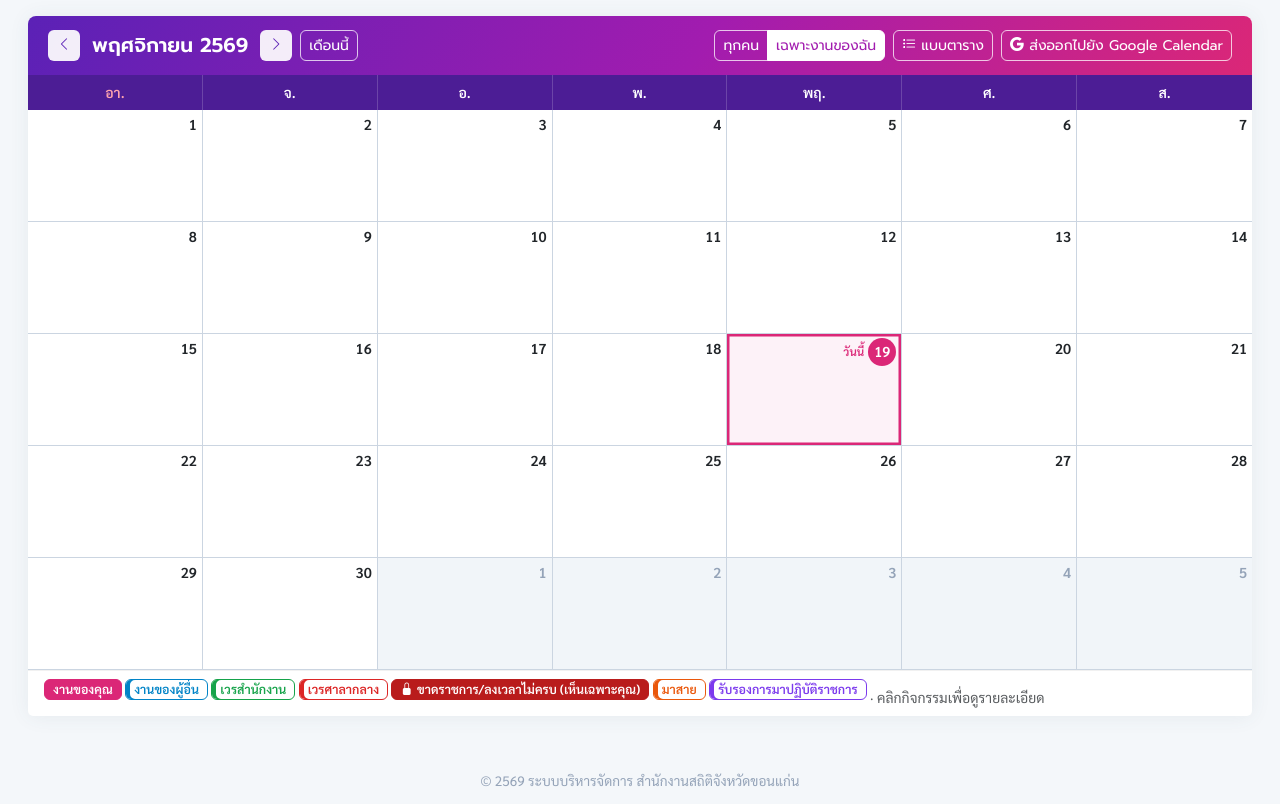
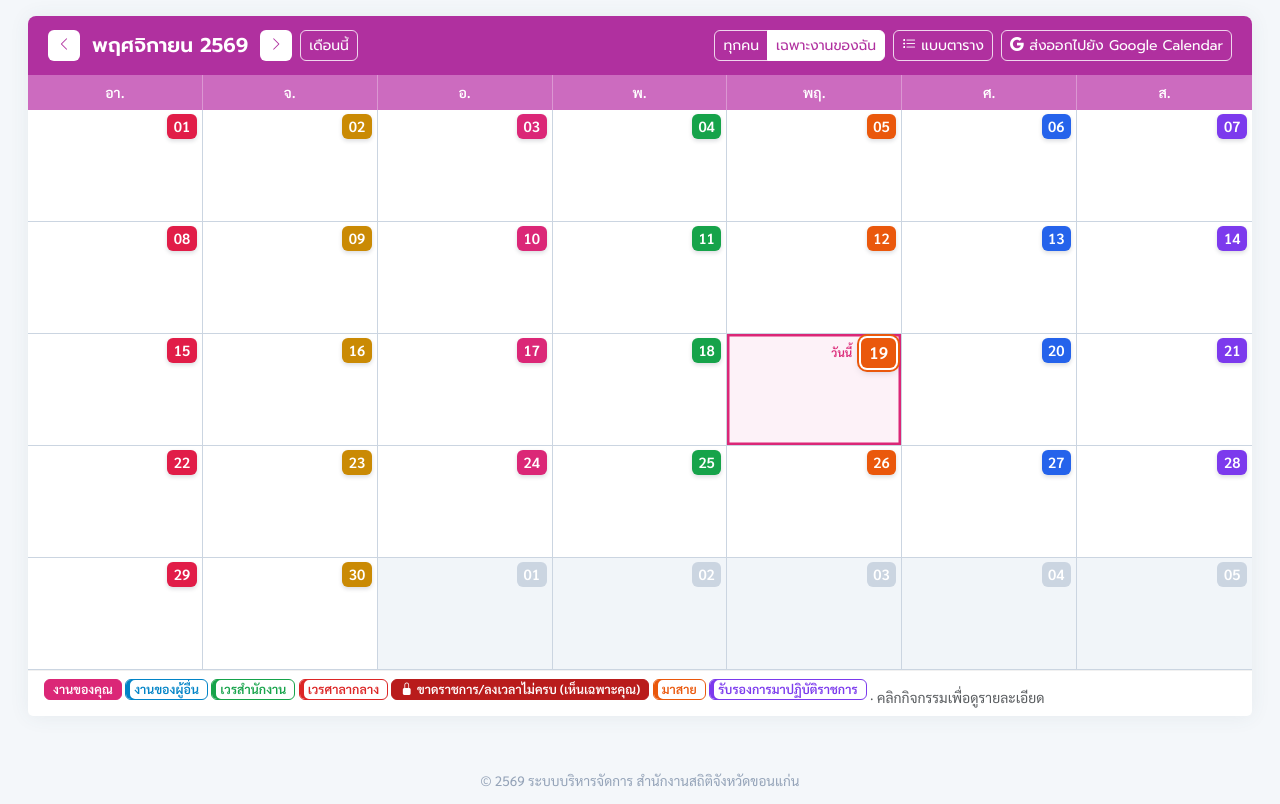
Before and after one commit to tazexpert/nsokhkaen, a PHP site: the page made by modules/calendar/index.php in a window 1280 px wide. Shown: the part 183-987 px from the top of the page. Run offline with PHP 8.4, Linux system fonts and the light colour scheme; the visitor is signed in with stand-in values (Sample User, id 1); data comes from the database, SQL or seed files in the repository; data that the repository does not hold is empty; some libraries are stand-ins or nearby versions.

Commit message:
ปฏิทินรายเดือน: เลขวันเป็นบล็อกสีแบบโปสเตอร์ · แถบเดือนม่วงบานเย็นทึบ · แถบวันโทนอ่อน
- เลขวันที่: บล็อกสีทึบ ตัวเลขขาวสองหลัก สีประจำวัน (อา แดง จ เหลือง อ ชมพู พ เขียว พฤ ส้ม ศ ฟ้า ส ม่วง)
  วันนอกเดือนบล็อกเทา · วันนี้บล็อกใหญ่ขึ้นมีวงแหวน + ป้าย "วันนี้"
- แถบเดือน: ม่วงบานเย็นทึบ (#b0309f) · แถบชื่อวัน: โทนเดียวกันอ่อนลง (#cc6bbf)
- มือถือ: บล็อกเลขวันเล็กลง

Co-Authored-By: Claude Opus 5.5 <noreply@anthropic.com>
Claude-Session: https://claude.ai/code/session_01YMsi9eRvnx4KGxW4i1fmgS

```diff
--- a/modules/calendar/assets/css/calendar.css
+++ b/modules/calendar/assets/css/calendar.css
@@ -1,24 +1,35 @@
 /* ปฏิทินรายเดือน */
-/* แถบเดือน (หัวการ์ด): ไล่สีม่วง → บานเย็น · ปุ่มบนแถบเป็นขอบขาว */
-.cal-month-head { color: #fff; border-bottom: 0; background: linear-gradient(120deg, #5b21b6, #a21caf 55%, #db2777); }
+/* แถบเดือน (หัวการ์ด): ม่วงบานเย็นทึบ (แบบบล็อกวันที่ในโปสเตอร์) · ปุ่มบนแถบเป็นขอบขาว */
+.cal-month-head { --mh: #b0309f; color: #fff; border-bottom: 0; background: var(--mh); }
 .cal-month-head h2 { color: #fff; font-weight: 800; }
-.cal-month-head .btn-light { background: rgba(255, 255, 255, .92); border-color: transparent; color: #5b21b6; }
-.cal-month-head .btn-outline-primary, .cal-month-head .btn-outline-secondary, .cal-month-head .btn-outline-success { color: #fff; border-color: rgba(255, 255, 255, .75); }
+.cal-month-head .btn-light { background: #fff; border-color: transparent; color: var(--mh); }
+.cal-month-head .btn-outline-primary, .cal-month-head .btn-outline-secondary, .cal-month-head .btn-outline-success { color: #fff; border-color: rgba(255, 255, 255, .8); }
 .cal-month-head .btn-outline-primary:hover, .cal-month-head .btn-outline-secondary:hover, .cal-month-head .btn-outline-success:hover,
-.cal-month-head .btn-outline-primary.active { background: #fff; border-color: #fff; color: #a21caf; }
-/* ตาราง: เส้นแบ่งช่องชัด · แถบชื่อวันม่วงเข้ม */
+.cal-month-head .btn-outline-primary.active { background: #fff; border-color: #fff; color: var(--mh); }
+/* ตาราง: เส้นแบ่งช่องชัด · แถบชื่อวัน โทนเดียวกับแถบเดือนแต่อ่อนลง */
 .cal-grid { display: grid; grid-template-columns: repeat(7, minmax(0, 1fr)); border-top: 0; }
-.cal-wd { padding: 7px 8px; font-weight: 700; font-size: .88rem; color: #fff; background: #4c1d95; border-right: 1px solid rgba(255, 255, 255, .18); text-align: center; }
+.cal-wd { padding: 7px 8px; font-weight: 700; font-size: .88rem; color: #fff; background: #cc6bbf; border-right: 1px solid rgba(255, 255, 255, .3); text-align: center; }
 .cal-wd:nth-child(7) { border-right: 0; }
-.cal-wd.sun { color: #fda4af; }
+.cal-wd.sun { color: #fff; }
 .cal-cell { min-height: 112px; padding: 4px 5px 6px; border-right: 1px solid #cbd5e1; border-bottom: 1px solid #cbd5e1; min-width: 0; background: #fff; }
 .cal-cell:nth-child(7n) { border-right: 0; }
 .cal-cell.out { background: #f1f5f9; }
-.cal-cell.out .cal-dnum { color: #94a3b8; }
-/* วันนี้: พื้นชมพูอ่อน กรอบบานเย็น เลขวันในวงกลมทึบ + ป้าย "วันนี้" */
+/* เลขวันที่: บล็อกสีทึบ ตัวเลขขาวสองหลัก — สีประจำวัน (อา แดง · จ เหลือง · อ ชมพู · พ เขียว · พฤ ส้ม · ศ ฟ้า · ส ม่วง)
+   (7 ช่องแรกของ grid เป็นหัววัน → ช่องที่ 8, 15, … = วันอาทิตย์) */
+.cal-n { display: inline-grid; place-items: center; min-width: 1.85rem; height: 1.6rem; padding: 0 .3rem; border-radius: 6px;
+  background: var(--dc, #64748b); color: #fff; font-weight: 800; font-size: .92rem; font-variant-numeric: tabular-nums; box-shadow: 0 2px 4px rgba(15, 23, 42, .15); }
+.cal-cell:nth-child(7n+1) { --dc: #e11d48; }
+.cal-cell:nth-child(7n+2) { --dc: #ca8a04; }
+.cal-cell:nth-child(7n+3) { --dc: #db2777; }
+.cal-cell:nth-child(7n+4) { --dc: #16a34a; }
+.cal-cell:nth-child(7n+5) { --dc: #ea580c; }
+.cal-cell:nth-child(7n+6) { --dc: #2563eb; }
+.cal-cell:nth-child(7n) { --dc: #7c3aed; }
+.cal-cell.out .cal-n { background: #cbd5e1; box-shadow: none; }
+/* วันนี้: พื้นชมพูอ่อน กรอบบานเย็น บล็อกเลขวันใหญ่ขึ้นมีขอบขาว + ป้าย "วันนี้" */
 .cal-cell.today { background: #fdf2f8; box-shadow: inset 0 0 0 2.5px #db2777; }
-.cal-cell.today .cal-n { display: inline-grid; place-items: center; min-width: 1.75rem; height: 1.75rem; padding: 0 .3rem; border-radius: 999px; background: #db2777; color: #fff; }
-.cal-today-tag { font-size: .72rem; font-weight: 700; color: #db2777; }
+.cal-cell.today .cal-n { min-width: 2.2rem; height: 1.9rem; font-size: 1.05rem; box-shadow: 0 0 0 2px #fff, 0 0 0 4px var(--dc), 0 3px 8px rgba(15, 23, 42, .25); }
+.cal-today-tag { font-size: .72rem; font-weight: 700; color: #db2777; margin-right: .3rem; }
 
 
 .cal-dnum { font-weight: 600; font-size: .9rem; margin-bottom: 3px; display: flex; justify-content: flex-end; align-items: center; gap: 4px; }
@@ -39,6 +50,8 @@
   .cal-cell { min-height: 70px; padding: 2px; }
   .cal-ev { font-size: .68rem; padding: 1px 3px 1px 6px; }
   .cal-ev .t { display: none; }
+  .cal-n, .cal-cell.today .cal-n { min-width: 1.35rem; height: 1.2rem; font-size: .7rem; padding: 0 .15rem; }
+  .cal-today-tag { display: none; }
 }
 /* ตารางกิจกรรม */
 .cal-table tr.cal-day th { background: #f1f5f9; font-family: 'Prompt', sans-serif; font-weight: 500; font-size: .95rem; }
--- a/modules/calendar/index.php
+++ b/modules/calendar/index.php
@@ -97,7 +97,7 @@ require __DIR__ . '/header.php';
     <?php for ($d = $gridStart; $d <= $gridEnd; $d = date('Y-m-d', strtotime($d . ' +1 day'))):
         $out = substr($d, 0, 7) !== $m; ?>
       <div class="cal-cell<?= $out ? ' out' : '' ?><?= $d === $today ? ' today' : '' ?>" data-date="<?= $d ?>" data-label="<?= h(cal_date_text($d)) ?>">
-        <div class="cal-dnum"><?php if (cal_can('editor')): ?><a href="event_form?date=<?= $d ?>" class="cal-add" title="เพิ่มกิจกรรมวันนี้"><i class="bi bi-plus"></i></a><?php endif; ?><?= $d === $today ? '<span class="cal-today-tag">วันนี้</span>' : '' ?><span class="cal-n"><?= (int)substr($d, 8, 2) ?></span></div>
+        <div class="cal-dnum"><?php if (cal_can('editor')): ?><a href="event_form?date=<?= $d ?>" class="cal-add" title="เพิ่มกิจกรรมวันนี้"><i class="bi bi-plus"></i></a><?php endif; ?><?= $d === $today ? '<span class="cal-today-tag">วันนี้</span>' : '' ?><span class="cal-n"><?= substr($d, 8, 2) ?></span></div>
         <?php foreach ($byDay[$d] ?? [] as $e): $isMine = in_array($me['id'], $assignees[(int)$e['id']] ?? [], true); ?>
           <a href="event_view?id=<?= (int)$e['id'] ?>" class="cal-ev<?= cal_is_duty($e) ? ' duty' : '' ?><?= cal_is_guard($e) ? ' guard' : '' ?><?= $isMine ? ' mine' : '' ?>" title="<?= h(cal_time_text($e) . ' ' . $e['title'] . ($e['location'] ? ' @ ' . $e['location'] : '')) ?>">
             <?php if ($e['start_time'] && $d === $e['event_date']): ?><span class="t"><?= cal_time_thai($e['start_time']) ?></span><?php endif; ?><?= cal_is_private($e) ? '<i class="bi bi-lock-fill me-1" title="ส่วนตัว"></i>' : '' ?><?= h($e['title']) ?></a>
```
